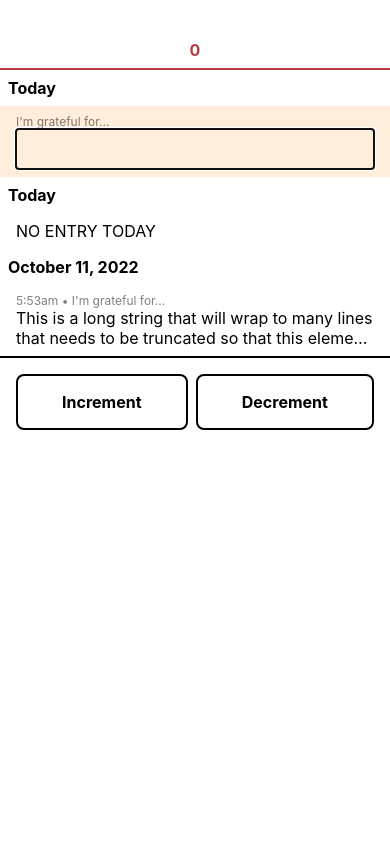
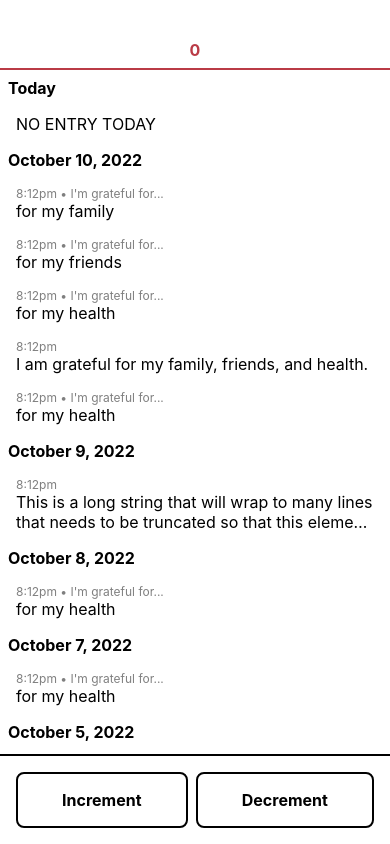
Before and after one commit to MatthewDailey/android-journal, a React Native app: screen / in a window 390 px wide. Built offline with nearby package versions, Linux system fonts and the light colour scheme.

Commit message:
add scroll view to demo view

```diff
--- a/component_demo_view.tsx
+++ b/component_demo_view.tsx
@@ -1,12 +1,13 @@
 import React from "react";
-import { StyleSheet, Text, View } from "react-native";
-import { PrimaryButton, ButtonContainer } from "./components/button";
-import { DateListItem, EditingListItem, GratitudeListItem, NoEntryListItem } from "./components/list_items";
+import { StyleSheet, View } from "react-native";
+import { ButtonContainer, PrimaryButton } from "./components/button";
+import { ScrollingList } from "./components/scrolling_list";
 import { StreakHeader } from "./components/streak";
 import { JournalEntry } from "./types";
 
 const styles = StyleSheet.create({
     container: {
+        flex: 1,
         backgroundColor: '#fff',
     },
 });
@@ -71,12 +72,7 @@ export function ComponentDemoView() {
     return (
         <View style={styles.container}>
             <StreakHeader count={streakCount} isStreak={streakCount > 1} />
-            <DateListItem dateMs={new Date().getTime()}/>
-            <EditingListItem header="I'm grateful for..." onChangeText={function (text: string): void {} } />
-            <DateListItem dateMs={new Date().getTime()}/>
-            <NoEntryListItem />
-            <DateListItem dateMs={new Date().getTime() - 1000 * 60 * 60 * 24}/>
-            <GratitudeListItem text="This is a long string that will wrap to many lines that needs to be truncated so that this element does not take up too much space." dateMs={1665553993440} />
+            <ScrollingList entries={exampleList} />
             <ButtonContainer>
                 <PrimaryButton onPress={() => { setStreakCount(streakCount + 1)} } text="Increment" />
                 <PrimaryButton onPress={() => { setStreakCount(streakCount - 1)} } text="Decrement" />
```
